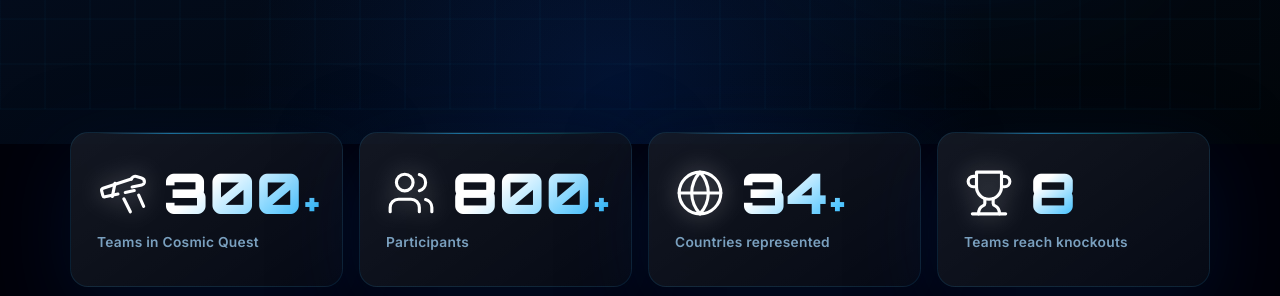
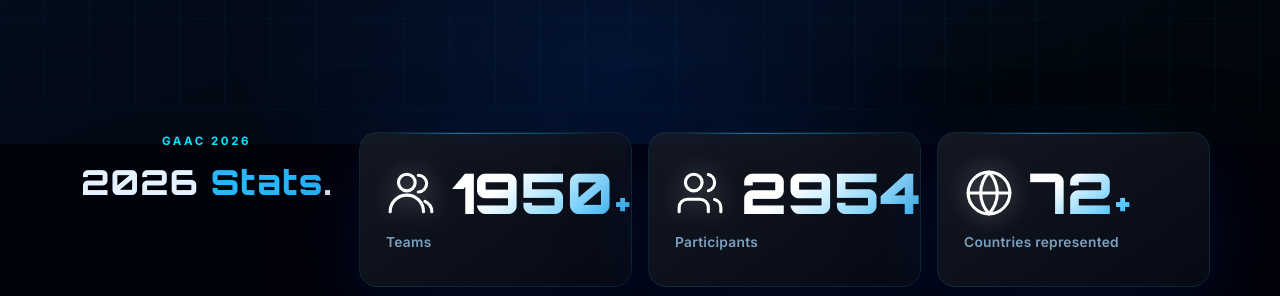
Before and after one commit to Adel-333/GAAC, a plain HTML site: page index.html in a window 1280 px wide. Shown: the part 656-952 px from the top of the page. Drawn offline with Linux system fonts and the light colour scheme; animation ran at ten frames a second.

Commit message:
Add 2026 stats section and replace team icon

```diff
--- a/index.html
+++ b/index.html
@@ -84,34 +84,31 @@
       </section>
 
       <!-- ── STATS ── -->
-      <section class="stats page-shell compact" aria-label="Cosmic Quest legacy statistics">
+      <section class="stats page-shell compact" aria-label="2026 statistics">
+        <div class="section-heading centered reveal">
+          <p class="eyebrow">GAAC 2026</p>
+          <h2>2026 <span class="text-blue">Stats</span>.</h2>
+        </div>
         <article class="stat-card reveal delay-1">
           <div class="stat-header" style="display:flex; align-items:center; gap:16px;">
-            <svg class="stat-icon" viewBox="0 0 24 24" fill="none" stroke="var(--white)" stroke-width="1.5" stroke-linecap="round" stroke-linejoin="round" style="filter: drop-shadow(0 0 12px rgba(255,255,255,0.4));"><path d="m10.065 12.493-6.18 1.318a.934.934 0 0 1-1.108-.702l-.537-2.15a1.07 1.07 0 0 1 .691-1.265l13.504-4.44"/><path d="m13.56 11.747 4.332-.924"/><path d="m16 21-3.105-6.21"/><path d="M16.485 5.338a2 2 0 0 1 2.45-1.268l2.42.69a2 2 0 0 1 1.365 2.218c-.144.606-.634 1.032-1.208 1.156l-4.652.996"/><path d="m20 13 2.397 5.397"/><path d="m8.64 7.36-1.268 6.338"/></svg>
-            <strong><span class="counter" data-target="300">0</span><span class="plus">+</span></strong>
+            <svg class="stat-icon" viewBox="0 0 24 24" fill="none" stroke="var(--white)" stroke-width="1.5" stroke-linecap="round" stroke-linejoin="round" style="filter: drop-shadow(0 0 12px rgba(255,255,255,0.4));"><path d="M18 21a8 8 0 0 0-16 0"/><circle cx="10" cy="7" r="4"/><path d="M22 21c0-2.2-1.4-4.1-3.3-5"/><path d="M15.5 3.5a4 4 0 0 1 0 8"/></svg>
+            <strong><span class="counter" data-target="1950">0</span><span class="plus">+</span></strong>
           </div>
-          <span>Teams in Cosmic Quest</span>
+          <span>Teams</span>
         </article>
         <article class="stat-card reveal delay-2">
           <div class="stat-header" style="display:flex; align-items:center; gap:16px;">
             <svg class="stat-icon" viewBox="0 0 24 24" fill="none" stroke="var(--white)" stroke-width="1.5" stroke-linecap="round" stroke-linejoin="round" style="filter: drop-shadow(0 0 12px rgba(255,255,255,0.4));"><path d="M16 21v-2a4 4 0 0 0-4-4H6a4 4 0 0 0-4 4v2"/><circle cx="9" cy="7" r="4"/><path d="M22 21v-2a4 4 0 0 0-3-3.87"/><path d="M16 3.13a4 4 0 0 1 0 7.75"/></svg>
-            <strong><span class="counter" data-target="800">0</span><span class="plus">+</span></strong>
+            <strong><span class="counter" data-target="2954">0</span><span class="plus">+</span></strong>
           </div>
           <span>Participants</span>
         </article>
         <article class="stat-card reveal delay-3">
           <div class="stat-header" style="display:flex; align-items:center; gap:16px;">
             <svg class="stat-icon" viewBox="0 0 24 24" fill="none" stroke="var(--white)" stroke-width="1.5" stroke-linecap="round" stroke-linejoin="round" style="filter: drop-shadow(0 0 12px rgba(255,255,255,0.4));"><circle cx="12" cy="12" r="10"/><path d="M12 2a15.3 15.3 0 0 1 4 10 15.3 15.3 0 0 1-4 10 15.3 15.3 0 0 1-4-10 15.3 15.3 0 0 1 4-10z"/><path d="M2 12h20"/></svg>
-            <strong><span class="counter" data-target="34">0</span><span class="plus">+</span></strong>
+            <strong><span class="counter" data-target="72">0</span><span class="plus">+</span></strong>
           </div>
           <span>Countries represented</span>
-        </article>
-        <article class="stat-card reveal delay-4">
-          <div class="stat-header" style="display:flex; align-items:center; gap:16px;">
-            <svg class="stat-icon" viewBox="0 0 24 24" fill="none" stroke="var(--white)" stroke-width="1.5" stroke-linecap="round" stroke-linejoin="round" style="filter: drop-shadow(0 0 12px rgba(255,255,255,0.4));"><path d="M6 9H4.5a2.5 2.5 0 0 1 0-5H6"/><path d="M18 9h1.5a2.5 2.5 0 0 0 0-5H18"/><path d="M4 22h16"/><path d="M10 14.66V17c0 .55-.47.98-.97 1.21C7.85 18.75 7 20.24 7 22"/><path d="M14 14.66V17c0 .55.47.98.97 1.21C16.15 18.75 17 20.24 17 22"/><path d="M18 2H6v7a6 6 0 0 0 12 0V2Z"/></svg>
-            <strong><span class="counter" data-target="8">0</span></strong>
-          </div>
-          <span>Teams reach knockouts</span>
         </article>
       </section>
 
```
